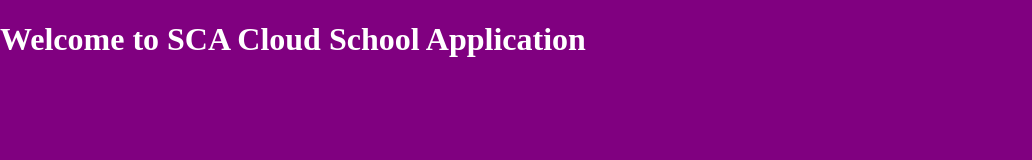
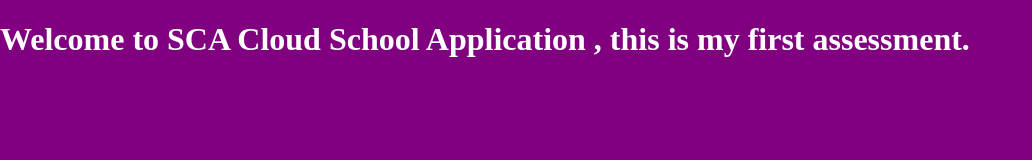
Before and after one commit to iyanu27/SCA-Cloud-School-Application, a plain HTML site: page Index.html in a window 1280 px wide. Shown: the whole page, without its empty margins (0-1032 px from the left). Drawn offline with Linux system fonts and the light colour scheme.

Commit message:
made changes to the index.html to include this is my first assesment

```diff
--- a/Index.html
+++ b/Index.html
@@ -9,7 +9,7 @@
 </head>
 
 <body>
-    <h1>Welcome to SCA Cloud School Application</h1>
+    <h1>Welcome to SCA Cloud School Application , this is my first assessment.</h1>
 
 </body>
 
```
